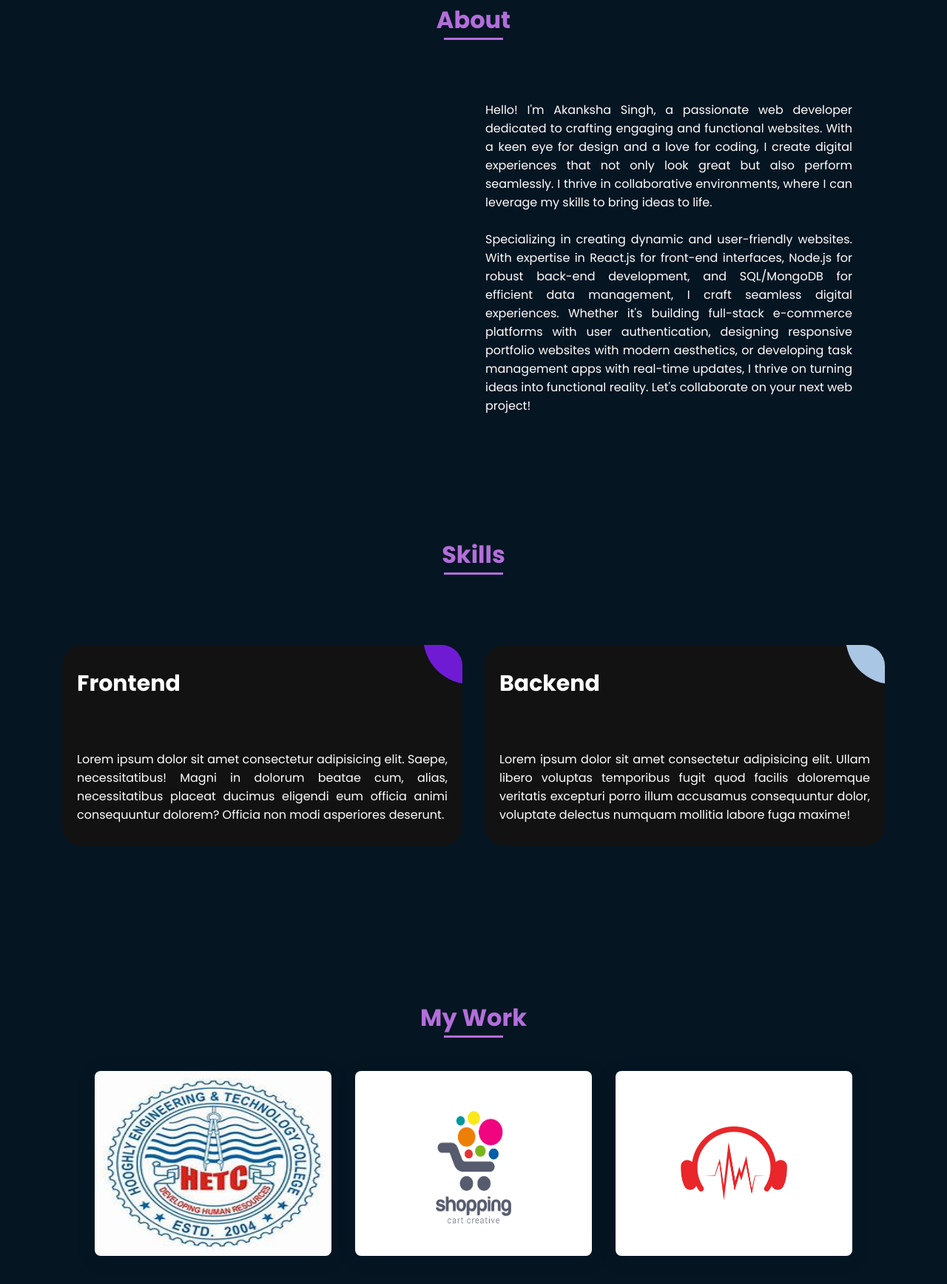
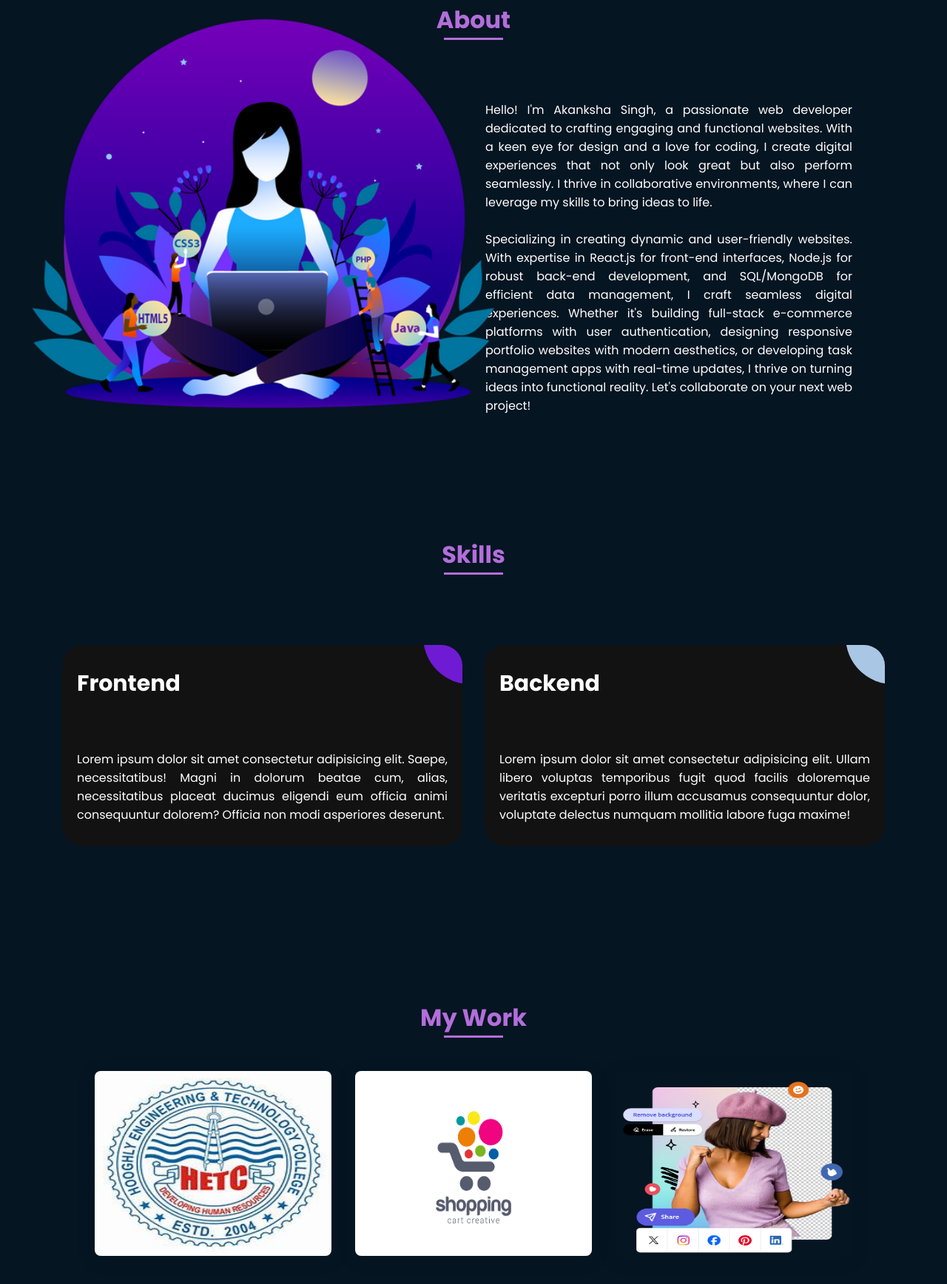
Before and after one commit to aku-S7/Portfolio, a plain HTML site: page index.html in a window 1280 px wide. Shown: the part 800-2536 px from the top of the page at 74% size. Drawn offline with nearby package versions, Linux system fonts and the light colour scheme.

Commit message:
Update index.html

```diff
--- a/index.html
+++ b/index.html
@@ -52,7 +52,7 @@
 
             <div class="about__container bd-grid">
                 <div class="about__img">
-                    <img src="images/pp.png" alt="">
+                    <img src="photosecond.webp" alt="">
                 </div>
 
                 <div>
@@ -118,7 +118,7 @@
                     <img src="shopping-online.jpg" alt="">
                 </div>
                 <div class="work__img">
-                    <img src="music-symbols-logo-and-icons-template-vector.jpg" alt="">
+                    <img src="header_img.png" alt="">
                 </div>
 
             </div>
```
